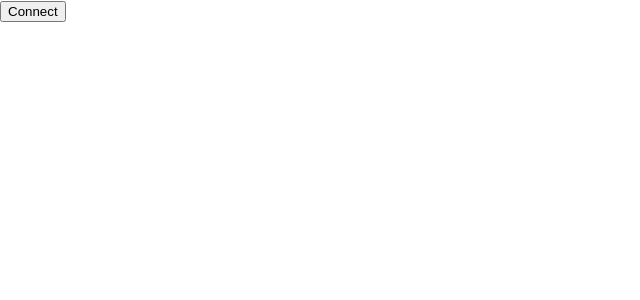
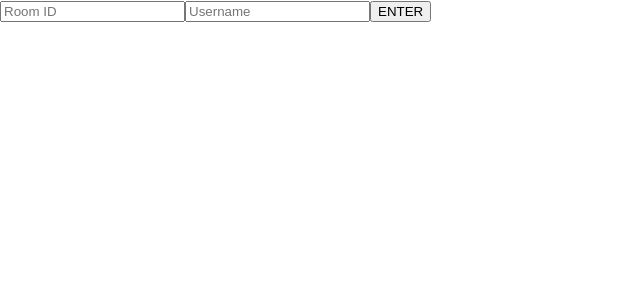
Before and after one commit to denisrybalka/react-socket.io, a React (Create React App) app: page / in a window 1280 px wide. Shown: the top 300 px of the page, without its empty margins (0-640 px from the left). Built offline with nearby package versions, Linux system fonts and the light colour scheme.

Commit message:
Proxy connection to socket.io

```diff
--- a/package.json
+++ b/package.json
@@ -27,6 +27,7 @@
       "react-app/jest"
     ]
   },
+  "proxy": "http://localhost:9999",
   "browserslist": {
     "production": [
       ">0.2%",
--- a/src/App.js
+++ b/src/App.js
@@ -1,14 +1,12 @@
 import React from 'react';
-import io from 'socket.io-client'
+import socket from './socket'
 
 function App() {
-  const socketConnect = () => {
-    io("http://localhost:9999");
-  }
-
   return (
     <div className="App">
-      <button onClick={socketConnect}>Connect</button>
+      <input type="text" placeholder="Room ID" value="" />
+      <input type="text" placeholder="Username" value="" />
+      <button>ENTER</button>
     </div>
   );
 }
--- /dev/null
+++ b/src/socket.js
@@ -0,0 +1,5 @@
+import io from "socket.io-client"
+
+const socket = io();
+
+export default socket;
```
Also changed, not shown: 1 other file (tests, documents, lock files or other folders).
